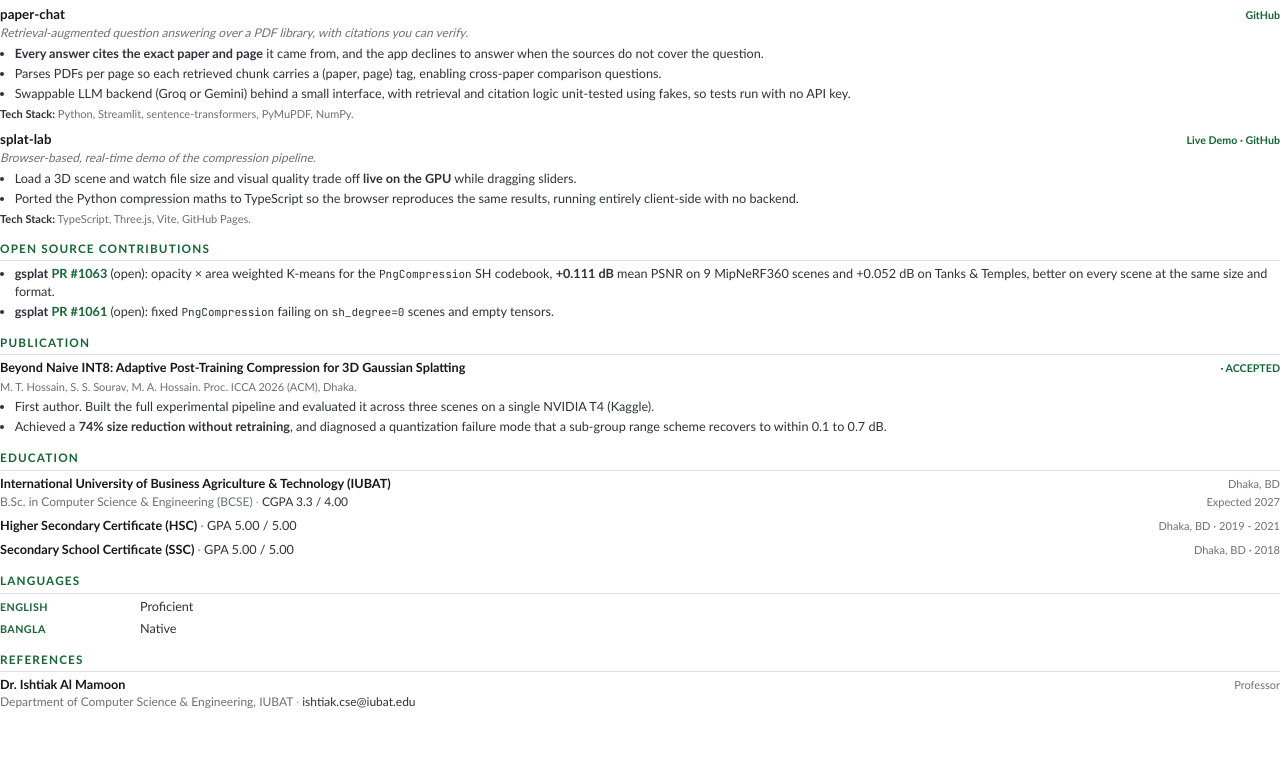
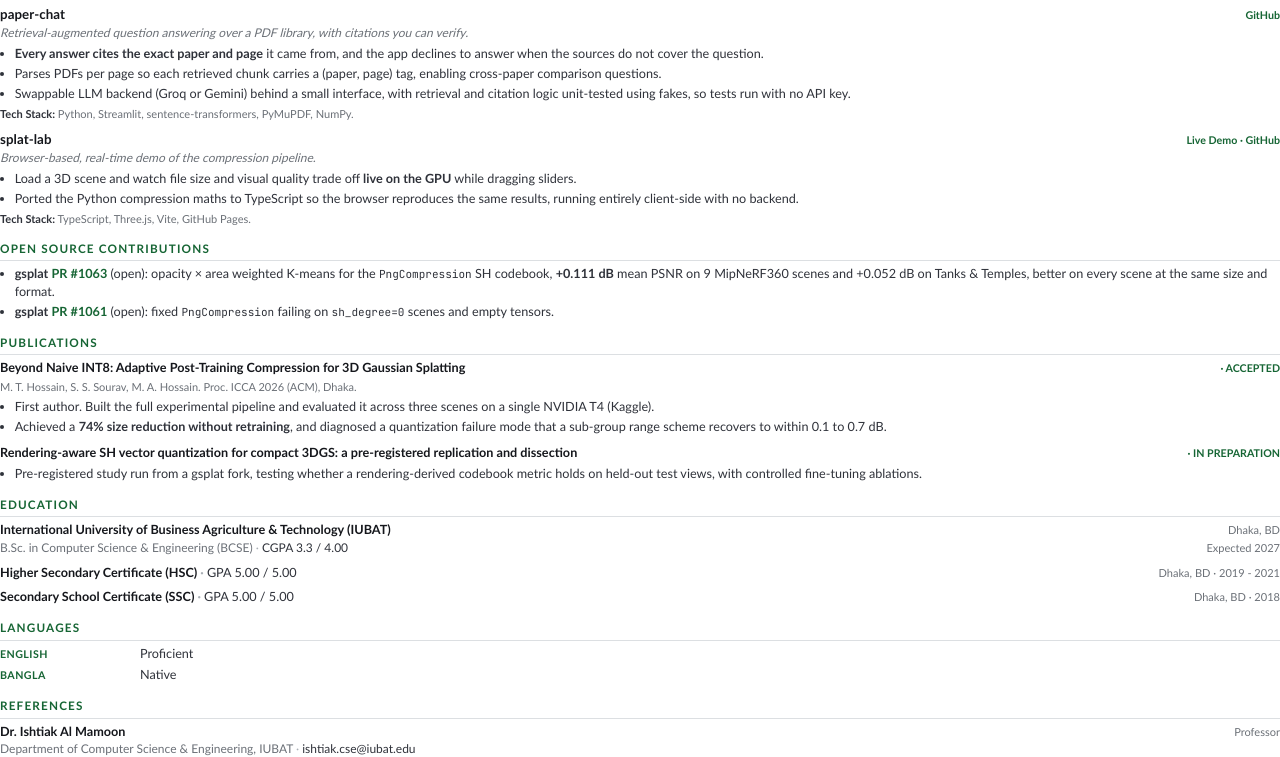
Before and after one commit to Daceyyreal/Daceyyreal.github.io, a plain HTML site: page cv-src/resume.html in a window 1280 px wide. Shown: the part 956-1713 px from the top of the page. Before the commit the page ends 1667 px from the top, so only its background shows below. Drawn offline with Linux system fonts and the light colour scheme.

Commit message:
cv: add journal paper in preparation

```diff
--- a/cv-src/resume.html
+++ b/cv-src/resume.html
@@ -201,7 +201,7 @@ a.pr{color:var(--accent);font-weight:700}
   <li><b>gsplat</b> <a class="pr" href="https://github.com/nerfstudio-project/gsplat/pull/1061">PR #1061</a> (open): fixed <code>PngCompression</code> failing on <code>sh_degree=0</code> scenes and empty tensors.</li>
 </ul>
 
-<h2>PUBLICATION</h2>
+<h2>PUBLICATIONS</h2>
 <div class="pubrow">
   <span class="pub-title">Beyond Naive INT8: Adaptive Post-Training Compression for 3D Gaussian Splatting</span>
   <span class="badge">· ACCEPTED</span>
@@ -210,6 +210,13 @@ a.pr{color:var(--accent);font-weight:700}
 <ul class="blist">
   <li>First author. Built the full experimental pipeline and evaluated it across three scenes on a single NVIDIA T4 (Kaggle).</li>
   <li>Achieved a <b>74% size reduction without retraining</b>, and diagnosed a quantization failure mode that a sub-group range scheme recovers to within 0.1 to 0.7 dB.</li>
+</ul>
+<div class="pubrow" style="margin-top:6pt">
+  <span class="pub-title">Rendering-aware SH vector quantization for compact 3DGS: a pre-registered replication and dissection</span>
+  <span class="badge">· IN PREPARATION</span>
+</div>
+<ul class="blist">
+  <li>Pre-registered study run from a gsplat fork, testing whether a rendering-derived codebook metric holds on held-out test views, with controlled fine-tuning ablations.</li>
 </ul>
 
 <h2>EDUCATION</h2>
```
Also changed, not shown: cv-src/cv.html (+7 -0 lines), 2 other files.
